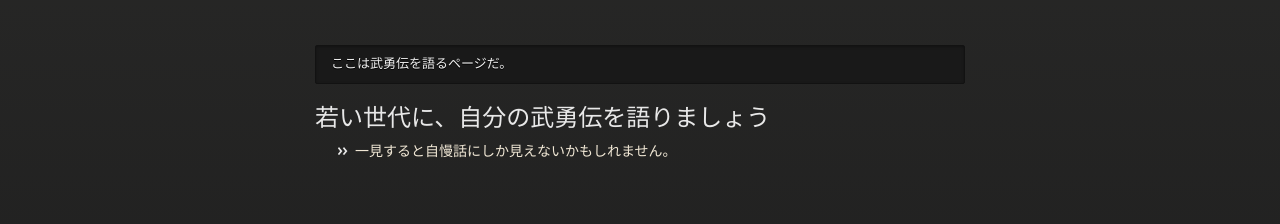
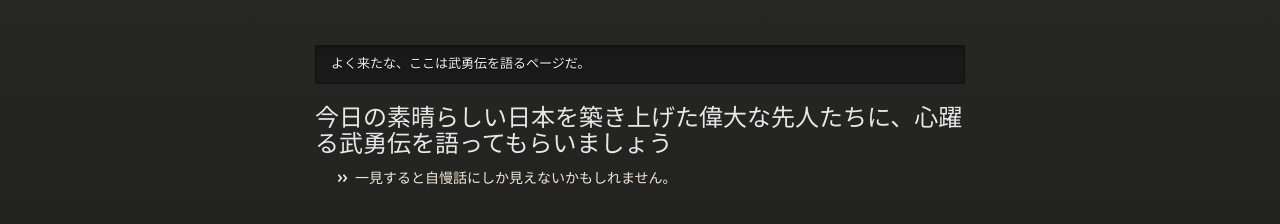
Before and after one commit to ryusun/heroic_story, a plain HTML site: page index.html in a window 1280 px wide. Shown: the part 226-450 px from the top of the page. Drawn offline with nearby package versions, Linux system fonts and the light colour scheme.

Commit message:
edit コンテンツ

```diff
--- a/index.html
+++ b/index.html
@@ -34,12 +34,11 @@
           <span class="credits right">Hosted on GitHub Pages &mdash; Theme by <a href="https://twitter.com/michigangraham">mattgraham</a></span>
         </div>
 
-        <pre><code>ここは武勇伝を語るページだ。
+        <pre><code>よく来たな、ここは武勇伝を語るページだ。
 </code></pre>
 
 <h2>
-<a name="%E8%8B%A5%E3%81%84%E4%B8%96%E4%BB%A3%E3%81%AB%E8%87%AA%E5%88%86%E3%81%AE%E6%AD%A6%E5%8B%87%E4%BC%9D%E3%82%92%E8%AA%9E%E3%82%8A%E3%81%BE%E3%81%97%E3%82%87%E3%81%86" class="anchor" href="#%E8%8B%A5%E3%81%84%E4%B8%96%E4%BB%A3%E3%81%AB%E8%87%AA%E5%88%86%E3%81%AE%E6%AD%A6%E5%8B%87%E4%BC%9D%E3%82%92%E8%AA%9E%E3%82%8A%E3%81%BE%E3%81%97%E3%82%87%E3%81%86"><span class="octicon octicon-link"></span></a>若い世代に、自分の武勇伝を語りましょう</h2>
-
+    <a name="%E8%8B%A5%E3%81%84%E4%B8%96%E4%BB%A3%E3%81%AB%E8%87%AA%E5%88%86%E3%81%AE%E6%AD%A6%E5%8B%87%E4%BC%9D%E3%82%92%E8%AA%9E%E3%82%8A%E3%81%BE%E3%81%97%E3%82%87%E3%81%86" class="anchor" href="#%E8%8B%A5%E3%81%84%E4%B8%96%E4%BB%A3%E3%81%AB%E8%87%AA%E5%88%86%E3%81%AE%E6%AD%A6%E5%8B%87%E4%BC%9D%E3%82%92%E8%AA%9E%E3%82%8A%E3%81%BE%E3%81%97%E3%82%87%E3%81%86"><span class="octicon octicon-link"></span></a>今日の素晴らしい日本を築き上げた偉大な先人たちに、心躍る武勇伝を語ってもらいましょう</h2>
 <ul>
 <li>一見すると自慢話にしか見えないかもしれません。<br>
 </li>
```
